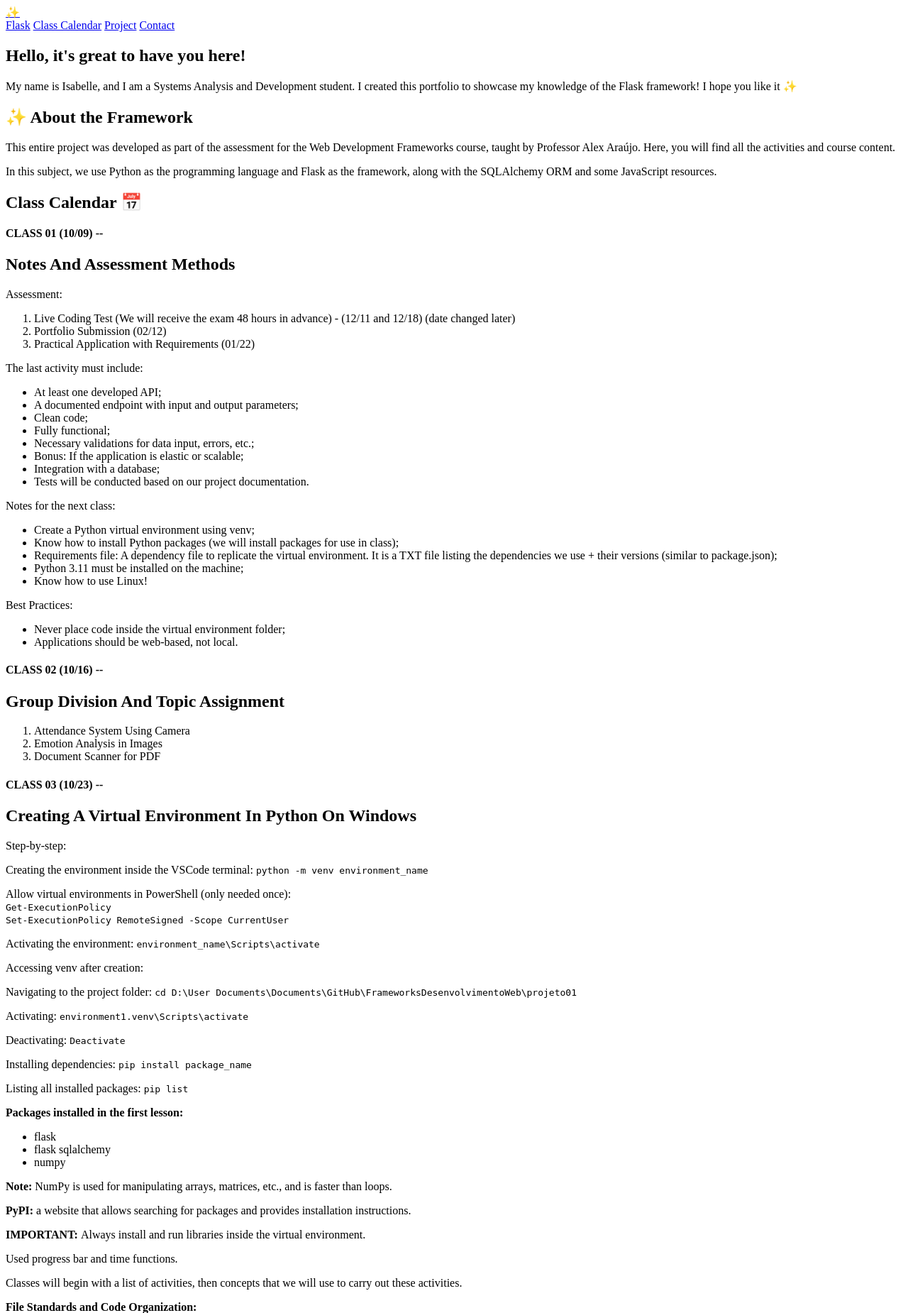
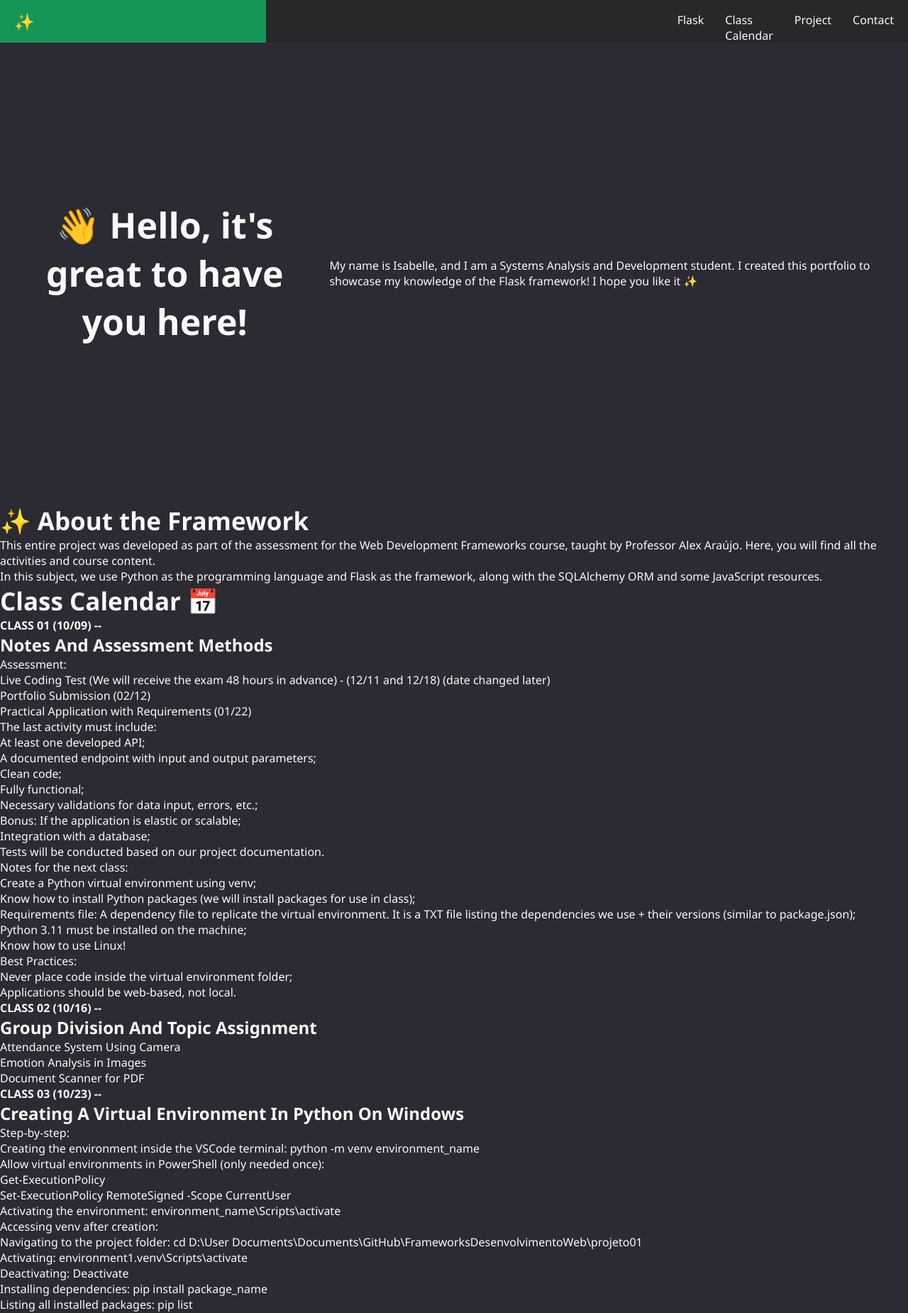
Before and after one commit to IsabelleRancan/FrameworksParaDesenvolvimentoWeb, a Flask app: page / in a window 1280 px wide. Shown: the top 1850 px of the page at 71% size. Run offline with Flask 3, Linux system fonts and the light colour scheme; parts of the project's set-up code (start-up, migrations or seed data) failed here and were passed over.

Commit message:
Desenvolvendo a primeira parte da estilização

```diff
--- /dev/null
+++ b/PortifolioFrameworkFlask/static/css/style.css
@@ -0,0 +1,60 @@
+* {
+  font-family: "Segoe UI", Tahoma, Geneva, Verdana, sans-serif;
+  background-color: #2C2A32;
+  color: #FAFAFA;
+  margin: 0;
+  padding: 0;
+  box-sizing: border-box;
+  text-decoration: none;
+}
+
+header nav {
+  display: flex;
+  justify-content: space-between;
+  align-items: center;
+}
+header nav .left-side-nav {
+  background-color: #159656;
+  width: 550px;
+  height: 60px;
+  padding: 10px 20px;
+  display: flex;
+  align-items: center;
+}
+header nav .left-side-nav a {
+  background-color: #159656;
+  font-size: 23px;
+}
+header nav .right-side-nav {
+  width: 980px;
+  height: 60px;
+  background-color: #29272A;
+  padding: 17px 20px;
+  display: flex;
+  padding-left: 550px;
+}
+header nav .right-side-nav a {
+  gap: 15px;
+  margin-left: 30px;
+  background-color: #29272A;
+  font-size: 16px;
+}
+
+body #home {
+  height: 650px;
+  display: flex;
+  align-items: center;
+  justify-content: center;
+}
+body #home h1 {
+  width: 550px;
+  padding: 20px;
+  font-size: 50px;
+  text-align: center;
+}
+body #home p {
+  width: 980px;
+}
+body h1 {
+  font-size: 35px;
+}/*# sourceMappingURL=style.css.map */
--- /dev/null
+++ b/PortifolioFrameworkFlask/static/css/style.scss
@@ -0,0 +1,77 @@
+$font-stack: 'Segoe UI', Tahoma, Geneva, Verdana, sans-serif;
+$primary-color: #29272A;
+$second-color: #2C2A32;
+$third-color: #159656;
+$font-color: #FAFAFA;
+
+*{
+    font-family: $font-stack;
+    background-color: $second-color;
+    color: $font-color;
+    margin: 0;
+    padding: 0;
+    box-sizing: border-box;
+    text-decoration: none;
+    //display: flex;
+}
+
+header{
+    nav{
+        display: flex;
+        justify-content: space-between;
+        align-items: center;
+
+        .left-side-nav{
+            background-color: $third-color;
+            width: 550px;
+            height: 60px;
+            padding: 10px 20px;
+            display: flex;
+            align-items: center;
+
+            a{
+                background-color: $third-color;
+                font-size: 23px;
+            }
+        }
+
+        .right-side-nav{
+            width: 980px;
+            height: 60px;
+            background-color: $primary-color;
+            padding: 17px 20px;
+            display: flex;
+            padding-left: 550px;
+
+            a{
+                gap: 15px;
+                margin-left: 30px;
+                background-color: $primary-color;
+                font-size: 16px;
+            }
+        }
+    }
+}
+
+body{
+    #home{
+        height: 650px;
+        display: flex;
+        align-items: center;
+        justify-content: center;
+        h1{
+            //background-color: $third-color;
+            //height: 650px;
+            width: 550px;
+            padding: 20px;
+            font-size: 50px;
+            text-align: center;
+        }
+        p{
+            width: 980px;
+        }
+    }
+    h1{
+        font-size: 35px;
+    }
+}
--- a/PortifolioFrameworkFlask/templates/index.html
+++ b/PortifolioFrameworkFlask/templates/index.html
@@ -5,12 +5,15 @@
     <meta name="viewport" content="width=device-width, initial-scale=1.0">
     <title>Isabelle Rancan</title>
     <link rel= "icon" href="static/img/app/sparkles.png">
+    <link rel="stylesheet" href="../static/css/style.css">
+
 </head>
 <body>
+
     {% include "navbar.html" %}
 
     <section id="home">
-        <h1>Hello, it's great to have you here!</h1>
+        <h1>👋 Hello, it's great to have you here!</h1>
         <p>My name is Isabelle, and I am a Systems Analysis and Development student. I created this portfolio to showcase my knowledge of the Flask framework! I hope you like it ✨</p>
     </section>
 
@@ -205,16 +208,13 @@
 
         <h4>CLASS 15 (01/29) --    </h4><h2>Exam Feedback: </h2>
         <p>✨ What was done in this lesson: Professor Alex gave the grades for the exam to all the students who took it and were present in class.</p>
-
-
-
-
-
     </section>
 
     <section id="project">
         <h1>Project</h1>
-        <p>Texto</p>
+        <p>📝 As part of a group project, we developed an emotion recognition application through facial recognition. </p>
+        <p>Check out the project repository here:</p>
+        <a href="https://github.com/Nathan-Brito/analise_emocional">Emoção Scan</a>
     </section>
 
     <section id="contact">
```
Also changed, not shown: 1 other file.
